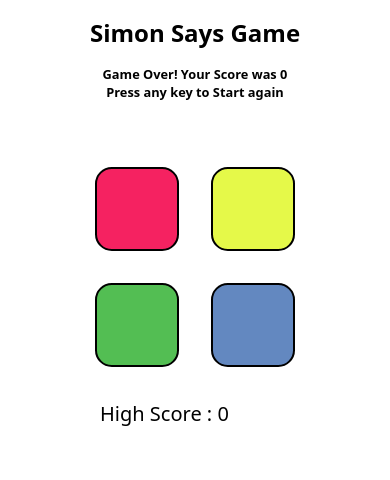
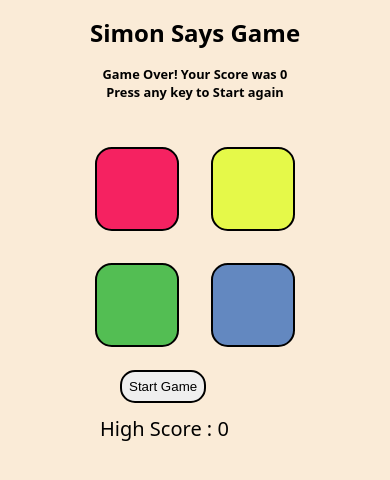
Before and after one commit to Narendra-9/simonsSaysGame, a plain HTML site: page index.html in a window 390 px wide. Both pictures are taken after a click on the element 137 px from the left and 191 px from the top of the page. Drawn offline with Linux system fonts and the light colour scheme.

Commit message:
second-commit

```diff
--- a/index.html
+++ b/index.html
@@ -29,6 +29,7 @@
             <div class="btn purple" id="purple"></div>
         </div>
     </div>
+    <button class="startbtn">Start Game</button>
     <div class="high">
         High Score : 0
     </div>
--- a/script.js
+++ b/script.js
@@ -6,17 +6,20 @@ let btns=["yellow","red","green","purple"];
 let started=false;
 let level=0;
 let highestScore=0;
+let startbtn=document.querySelector(".startbtn")
 
+startbtn.onclick=startGame
 
-document.addEventListener("keypress",function(){
+function startGame(){
     if (!started){
-        console.log("game Started");
         started=true;
-        document.querySelector("body").style.backgroundColor="white";
         levelUp();
+        startbtn.style.display="None";
     }
 
-});
+}
+
+document.addEventListener("keypress",startGame);
 
 function gameFlash(btn){
     btn.classList.add("flash");
@@ -41,7 +44,6 @@ function levelUp(){
     let randcolor=btns[randinx]
     gameSeq.push(randcolor);
     let randbtn=document.querySelector(`.${randcolor}`)
-    console.log(gameSeq)
     gameFlash(randbtn)
 
 }
@@ -57,8 +59,9 @@ function checkans(idx){
         document.querySelector("body").style.backgroundColor="red";
         document.querySelector("#error").play();
         setTimeout(function(){
-            document.querySelector("body").style.backgroundColor="white";
+            document.querySelector("body").style.backgroundColor="antiquewhite";
         },250)
+        startbtn.style.display="block"
         if(level>highestScore){
             highestScore=level;
             document.querySelector(".high").innerHTML=`High Score : ${level}`;
@@ -69,12 +72,12 @@ function checkans(idx){
 }
 
 function btnpress(){
-    console.log(this)
+
     let btn=this;
     userFlash(btn);
     let usercolor=btn.getAttribute("id")
     userSeq.push(usercolor)
-    console.log(userSeq);
+
     checkans(userSeq.length-1)
 }
 let allbtns=document.querySelectorAll(".btn");
--- a/style.css
+++ b/style.css
@@ -47,8 +47,9 @@ body{
     top: 5px;
     font-size: 20px;
 }
-
-
+.startbtn{
+    display: none;
+}
 @media (max-width: 480px) {
 
     .btn {
@@ -69,7 +70,7 @@ body{
     .btn-container {
         /* flex-direction: column; */
         margin: auto;
-        margin-top: 50px;
+        margin-top: 30px;
     }
     .first-row {
         display: flex;
@@ -79,6 +80,15 @@ body{
     }
     .high{
         left: 100px;
-        top: 400px;
+        top: 415px;
+    }
+    .startbtn{
+        display: block;
+        position: absolute;
+        top: 370px;
+        left: 120px;
+        padding: 7px;
+        border-radius: 15px;
+        border: 2px solid ;
     }
 }
```
